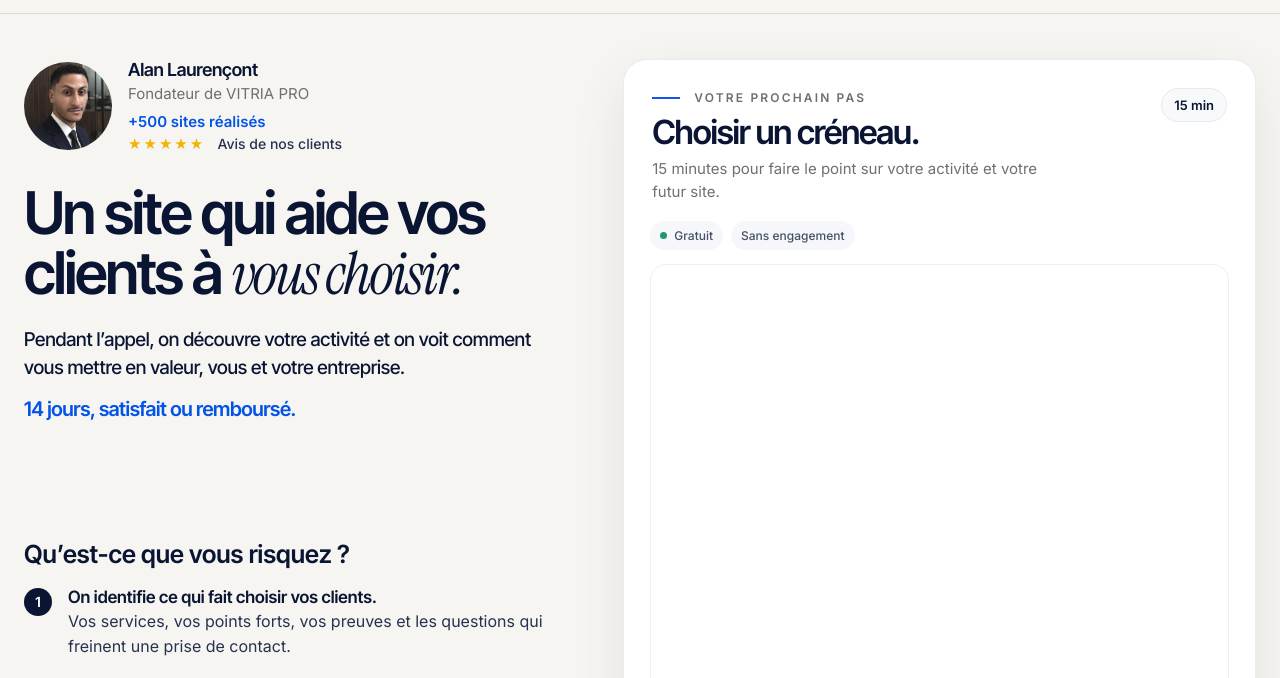
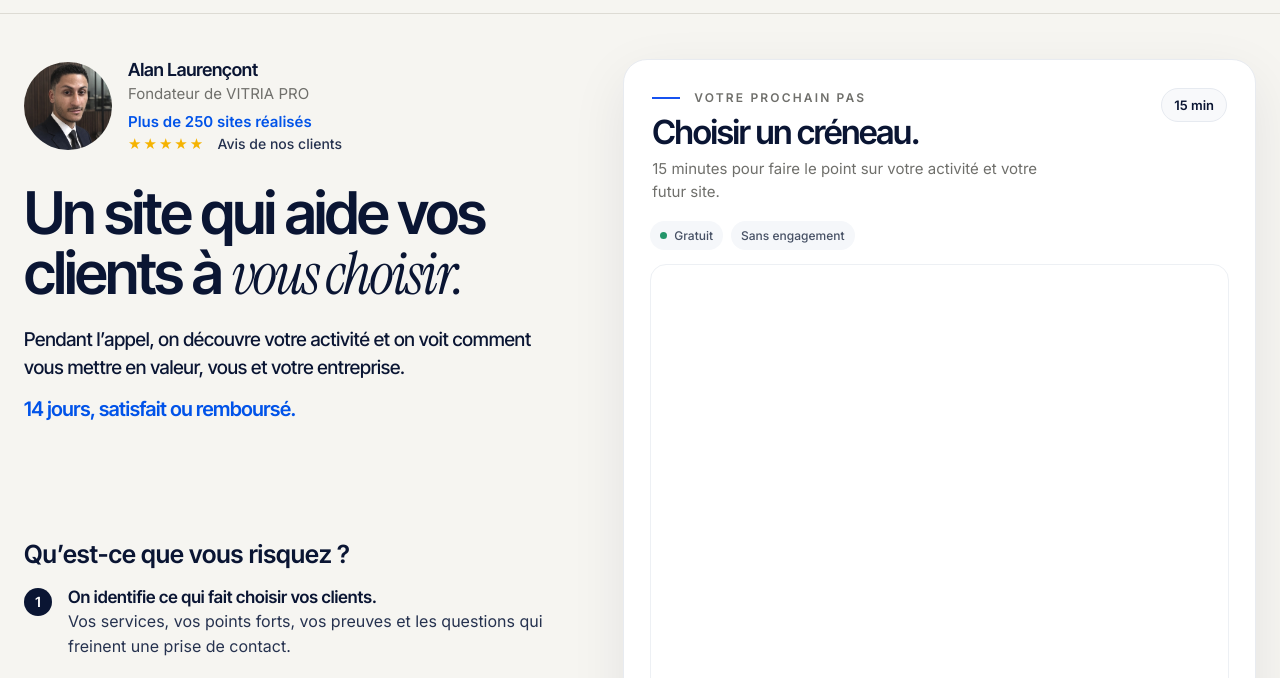
Before and after one commit to Tausska/vitriapro, a plain HTML site: page rendez-vous.html in a window 1280 px wide. Shown: the part 71-749 px from the top of the page. Drawn offline with Linux system fonts and the light colour scheme; a script that the page names is missing.

Commit message:
Adjust completed websites figure to 250

```diff
--- a/rendez-vous.html
+++ b/rendez-vous.html
@@ -73,7 +73,7 @@
 <main>
 <section class="rv2"><div class="wrap rv2g">
  <div class="rv2-intro">
-  <div class="rv2-who"><img src="fondateur-alan.jpg" alt="Alan Laurençont, fondateur de VITRIA PRO" width="88" height="88"><div><b>Alan Laurençont</b><span>Fondateur de VITRIA PRO</span><strong class="rv2-experience">+500 sites réalisés</strong><em class="rv2-st" aria-label="5 étoiles sur 5">★★★★★ <small>Avis de nos clients</small></em></div></div>
+  <div class="rv2-who"><img src="fondateur-alan.jpg" alt="Alan Laurençont, fondateur de VITRIA PRO" width="88" height="88"><div><b>Alan Laurençont</b><span>Fondateur de VITRIA PRO</span><strong class="rv2-experience">Plus de 250 sites réalisés</strong><em class="rv2-st" aria-label="5 étoiles sur 5">★★★★★ <small>Avis de nos clients</small></em></div></div>
   <h1>Un site qui aide vos clients à <em>vous choisir.</em></h1>
  <p class="rv2-hook">Pendant l’appel, on découvre votre activité et on voit comment vous mettre en valeur, vous et votre entreprise.</p>
   <p class="rv2-gar">14 jours, satisfait ou remboursé.</p>
```
